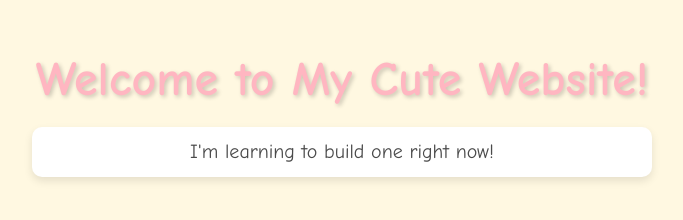
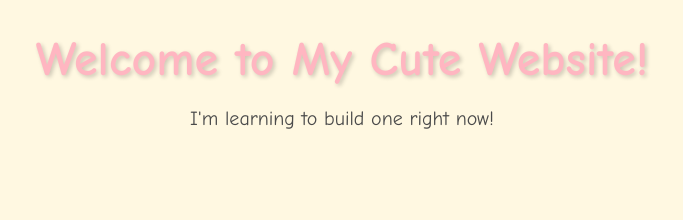
Before and after one commit to syifaalinanufy/syifaalinanufy.github.io, a plain HTML site: page index.html in a window 1280 px wide. Shown: the whole page, without its empty margins (298-981 px from the left). Drawn offline with Linux system fonts and the light colour scheme.

Commit message:
Update styles.css

```diff
--- a/styles.css
+++ b/styles.css
@@ -1,8 +1,6 @@
 body {
     background-color: #FFF8E1; /* Soft light yellow background */
     font-family: 'Comic Sans MS', cursive, sans-serif; /* Fun font */
-    margin: 0; /* Remove default margin */
-    padding: 20px; /* Add some padding */
     text-align: center; /* Center align text */
 }
 
@@ -16,11 +14,4 @@ h1 {
 p {
     color: #4A4A4A; /* Dark gray color for text */
     font-size: 20px; /* Font size for paragraph */
-    line-height: 1.5; /* Line height for better readability */
-    max-width: 600px; /* Limit the width of the paragraph */
-    margin: 0 auto; /* Center the paragraph */
-    padding: 10px; /* Add some padding */
-    border-radius: 10px; /* Rounded corners */
-    background-color: #FFFFFF; /* White background for the paragraph */
-    box-shadow: 0 4px 8px rgba(0, 0, 0, 0.1); /* Soft shadow */
 }
```
